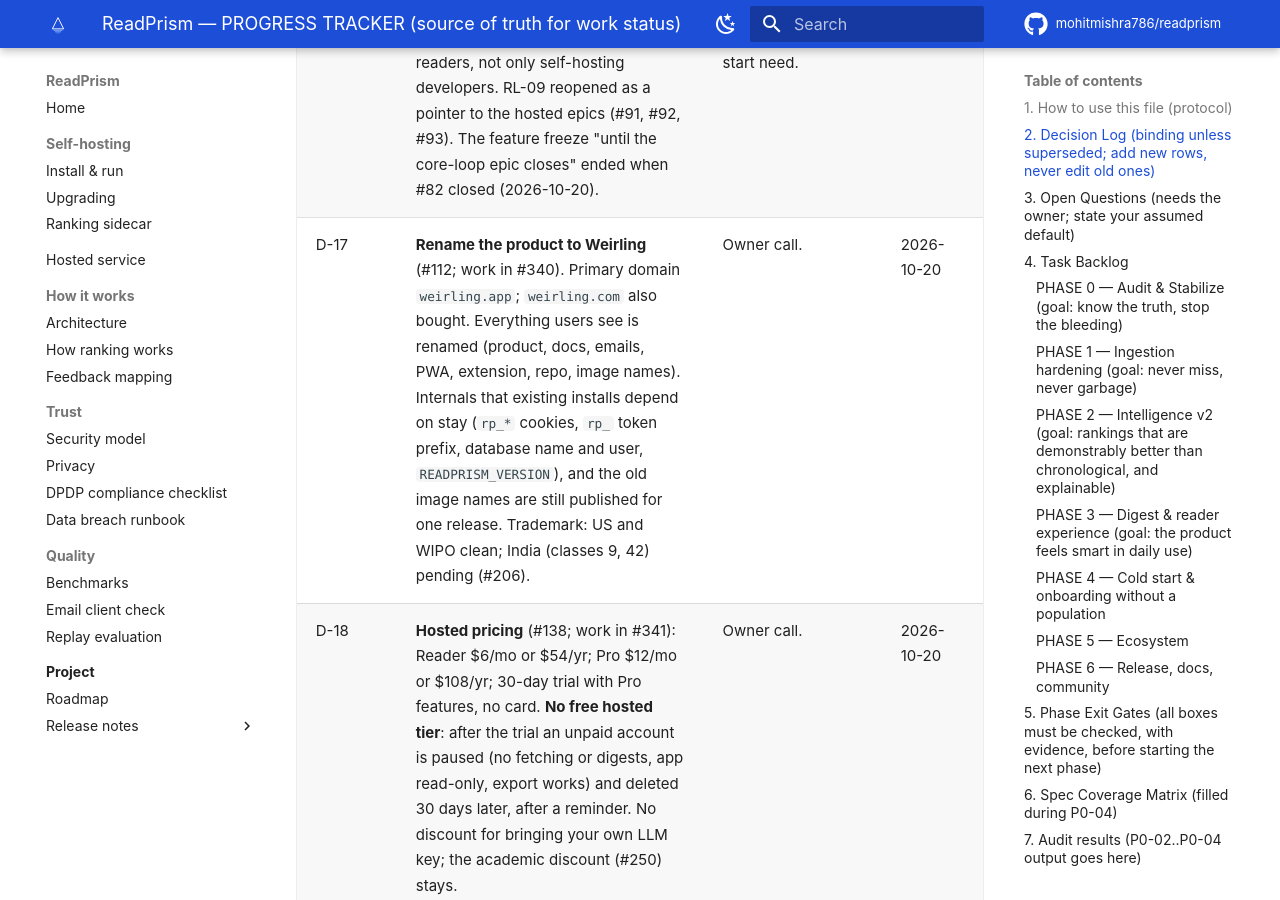
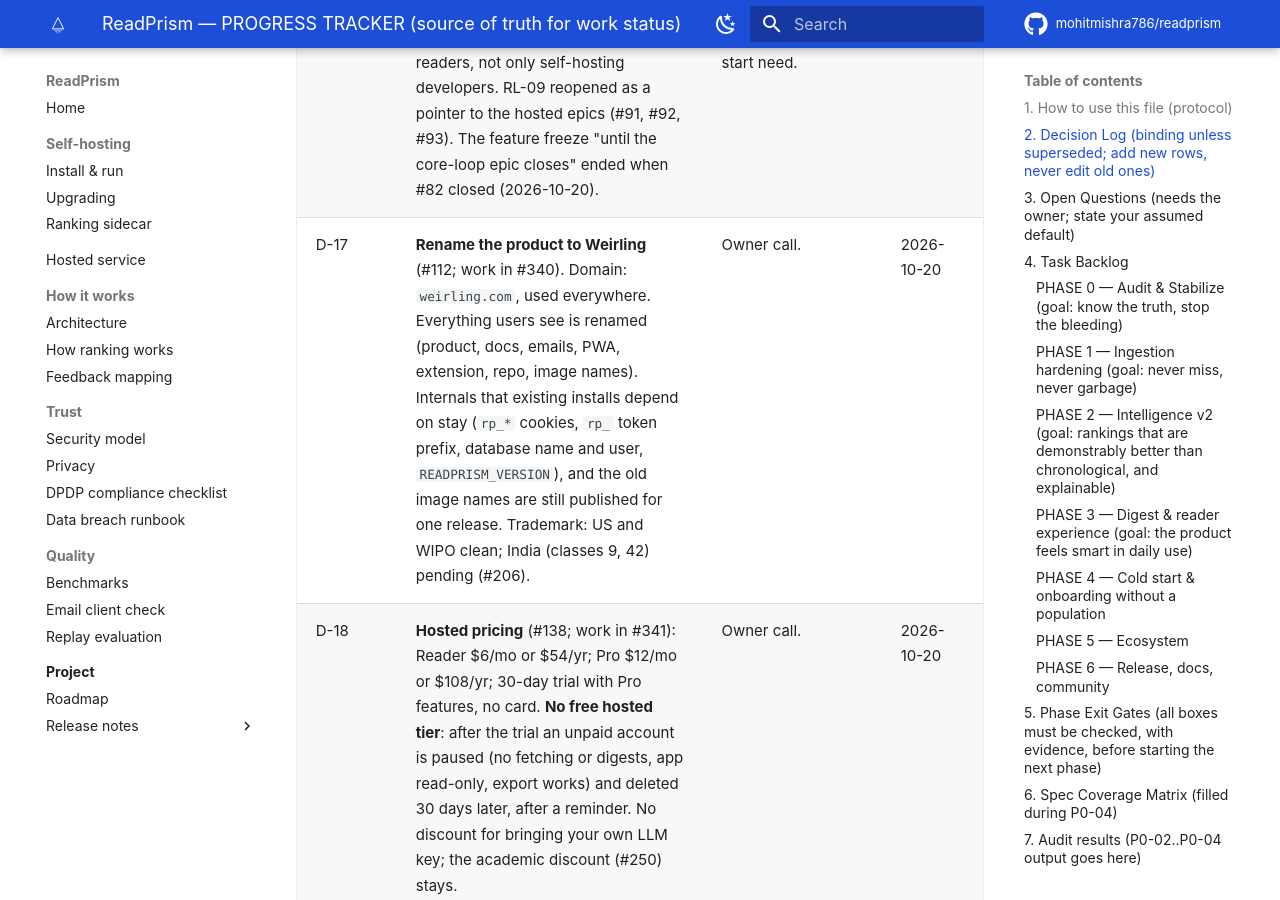
Before and after one commit to mohitmishra786/readprism, an MkDocs documentation site: the page built from docs/PROGRESS.md, in a window 1280 px wide and 900 px high, scrolled down 4244 px. Built offline with MkDocs 1.6.1 and Material for MkDocs 9.7.7, drawn with Linux system fonts in a browser that asks for light colours; comment, search, counter and statistics services are not loaded.

Commit message:
Decisions: the domain is weirling.com everywhere
Co-Authored-By: Claude Opus 5.5 <noreply@anthropic.com>

```diff
--- a/docs/PROGRESS.md
+++ b/docs/PROGRESS.md
@@ -47,7 +47,7 @@ Last commit on `main`: `b534bae` (PR #268 stack merge: vectorized ranker, pairwi
 | D-14 | **EC-07 = sidecar mode**: import subscriptions + read state from Miniflux/FreshRSS; no Reader/Fever façade for v0.1.0 (ADR 0007). | Owner call; smallest reversible interop. | 2026-10-02 |
 | D-15 | Phase 6 includes the shared Playwright CI pipeline. Delivered (v1): axe 0-serious on home/login + PWA manifest/SW surface checks. Named follow-ups on the same pipeline: offline-PWA, telemetry and extension browser e2e against a compose stack. | Owner call. | 2026-10-02 |
 | D-16 | **Hybrid: hosted and self-hosted, one codebase** (supersedes D-10). `DEPLOYMENT_MODE=selfhost` is free and complete; `hosted` is the paid managed service with a trial, quotas and billing. Aimed at mainstream readers, not only self-hosting developers. RL-09 reopened as a pointer to the hosted epics (#91, #92, #93). The feature freeze "until the core-loop epic closes" ended when #82 closed (2026-10-20). | Owner call (2026-10-18). Hosting also supplies the reader population that discovery and collaborative cold start need. | 2026-10-18 |
-| D-17 | **Rename the product to Weirling** (#112; work in #340). Primary domain `weirling.app`; `weirling.com` also bought. Everything users see is renamed (product, docs, emails, PWA, extension, repo, image names). Internals that existing installs depend on stay (`rp_*` cookies, `rp_` token prefix, database name and user, `READPRISM_VERSION`), and the old image names are still published for one release. Trademark: US and WIPO clean; India (classes 9, 42) pending (#206). | Owner call. | 2026-10-20 |
+| D-17 | **Rename the product to Weirling** (#112; work in #340). Domain: `weirling.com`, used everywhere. Everything users see is renamed (product, docs, emails, PWA, extension, repo, image names). Internals that existing installs depend on stay (`rp_*` cookies, `rp_` token prefix, database name and user, `READPRISM_VERSION`), and the old image names are still published for one release. Trademark: US and WIPO clean; India (classes 9, 42) pending (#206). | Owner call. | 2026-10-20 |
 | D-18 | **Hosted pricing** (#138; work in #341): Reader $6/mo or $54/yr; Pro $12/mo or $108/yr; 30-day trial with Pro features, no card. **No free hosted tier**: after the trial an unpaid account is paused (no fetching or digests, app read-only, export works) and deleted 30 days later, after a reminder. No discount for bringing your own LLM key; the academic discount (#250) stays. | Owner call. | 2026-10-20 |
 | D-19 | **Pro-only on hosted** (#246): twice-daily digests, story synthesis, personal API tokens and MCP access, priority fetching. The browser extension works on every plan. Self-host has everything. | Owner call. | 2026-10-20 |
 | D-20 | **First-party product metrics on hosted** (#113, #131): no third-party SDKs; self-hosted installs send nothing. Events: signup, onboarding finished, source added, digest sent and opened, item opened and finished, rating, save, trial converted to paid, cancel. Raw events are kept for the life of the account (deleted with it), plus daily aggregates; disclosed in PRIVACY.md. | Owner call. | 2026-10-20 |
```
